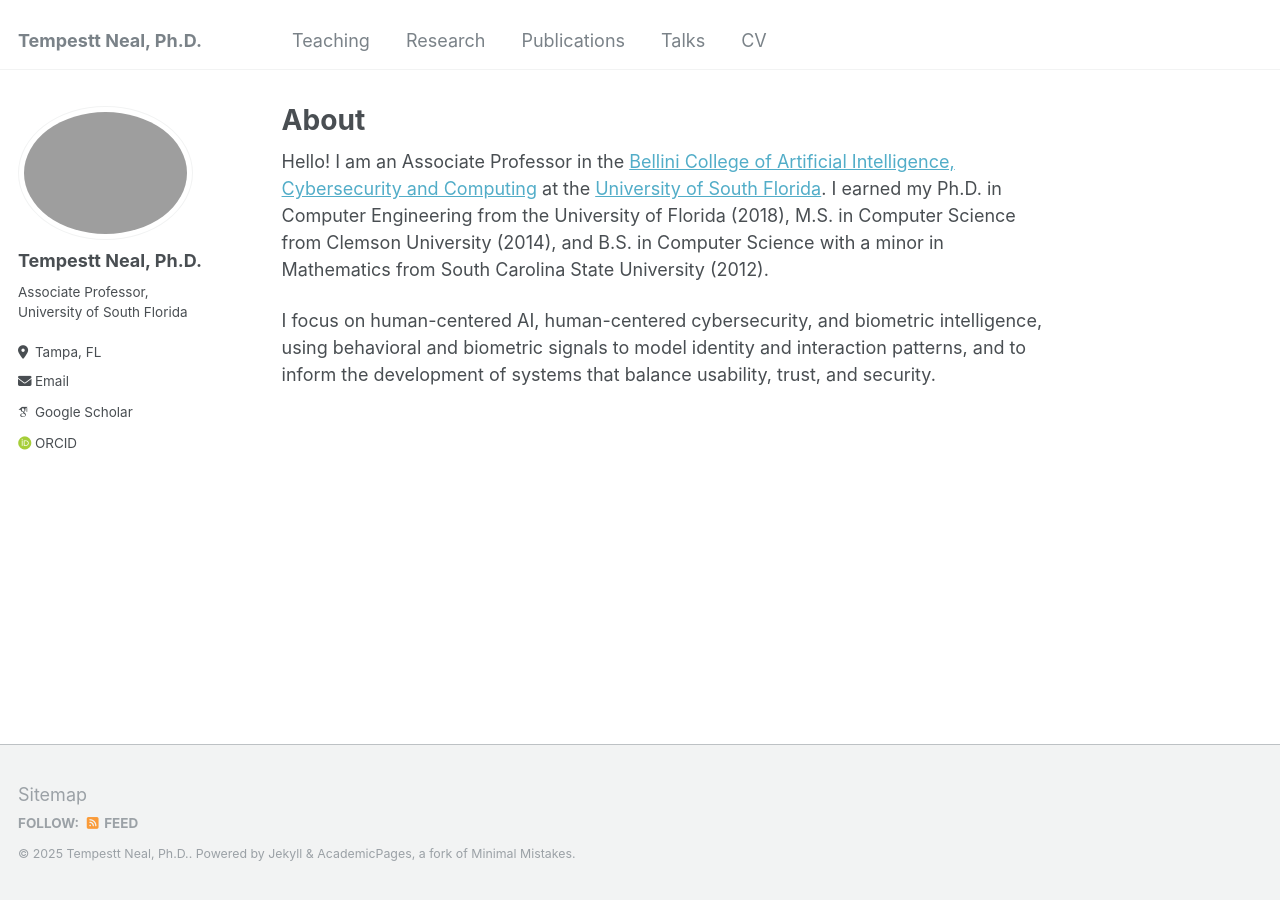
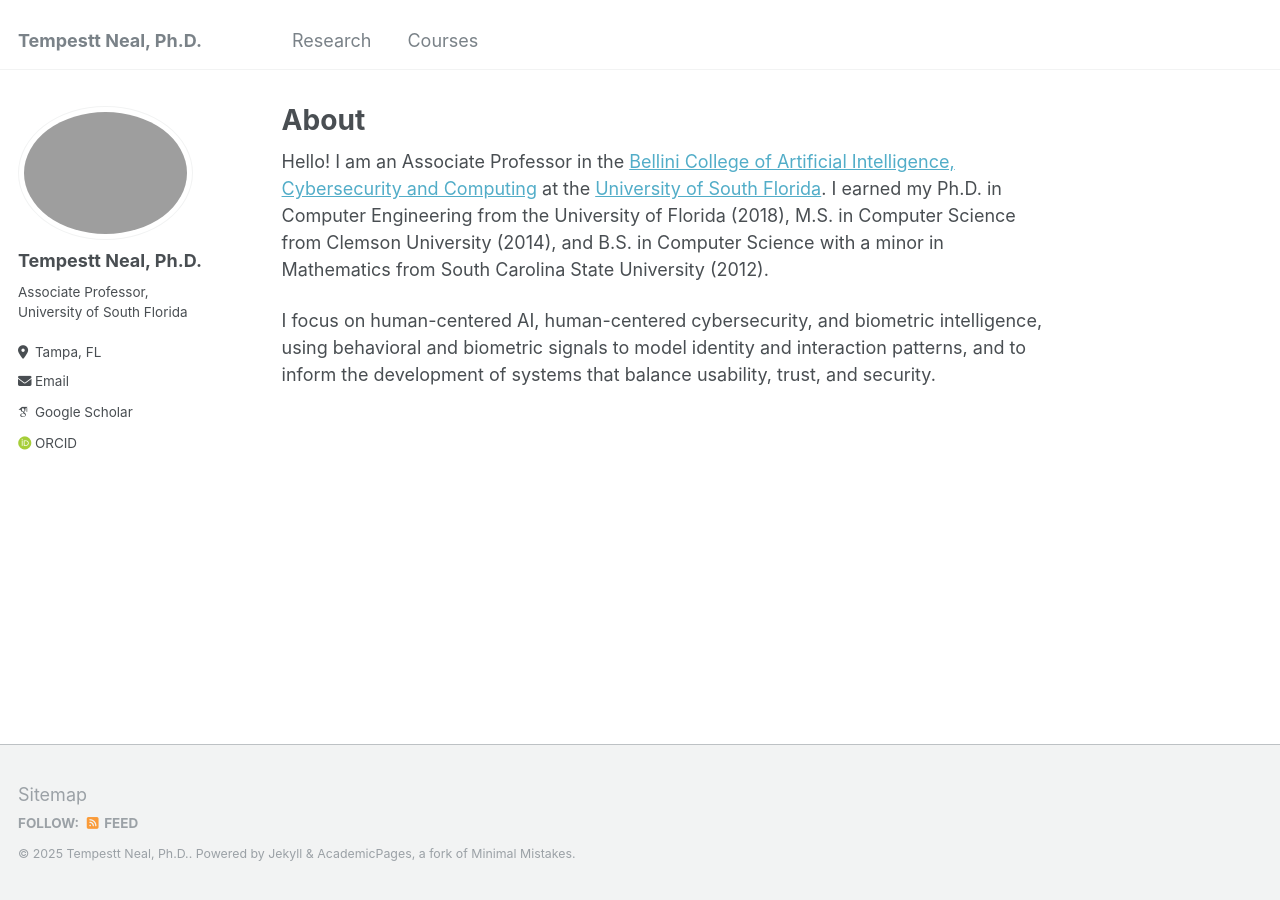
Before and after one commit to tempestt-neal/home, a Jekyll site: the page built from _pages/about.md, in a window 1280 px wide. Built offline with Jekyll 4.4.1, drawn with Linux system fonts in a browser that asks for light colours; some web fonts are replaced.

Commit message:
Update navigation.yml

```diff
--- a/_data/navigation.yml
+++ b/_data/navigation.yml
@@ -1,17 +1,8 @@
 # main links links
 main:
-
-  - title: "Teaching"
-    url: /teaching/
 
   - title: "Research"
     url: /research/
 
-  - title: "Publications"
-    url: /publications/
-
-  - title: "Talks"
-    url: /talks/
-
-  - title: "CV"
-    url: /cv/
+  - title: "Courses"
+    url: /teaching/
```
